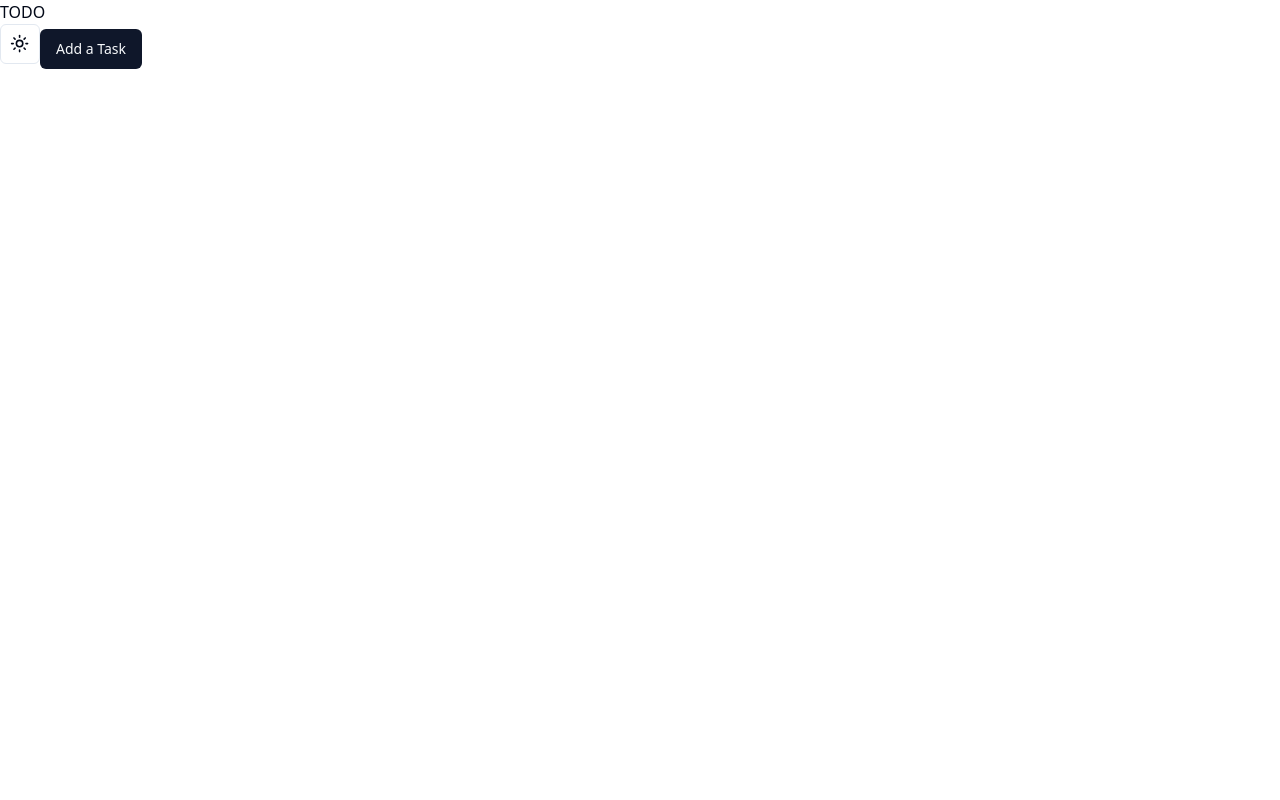
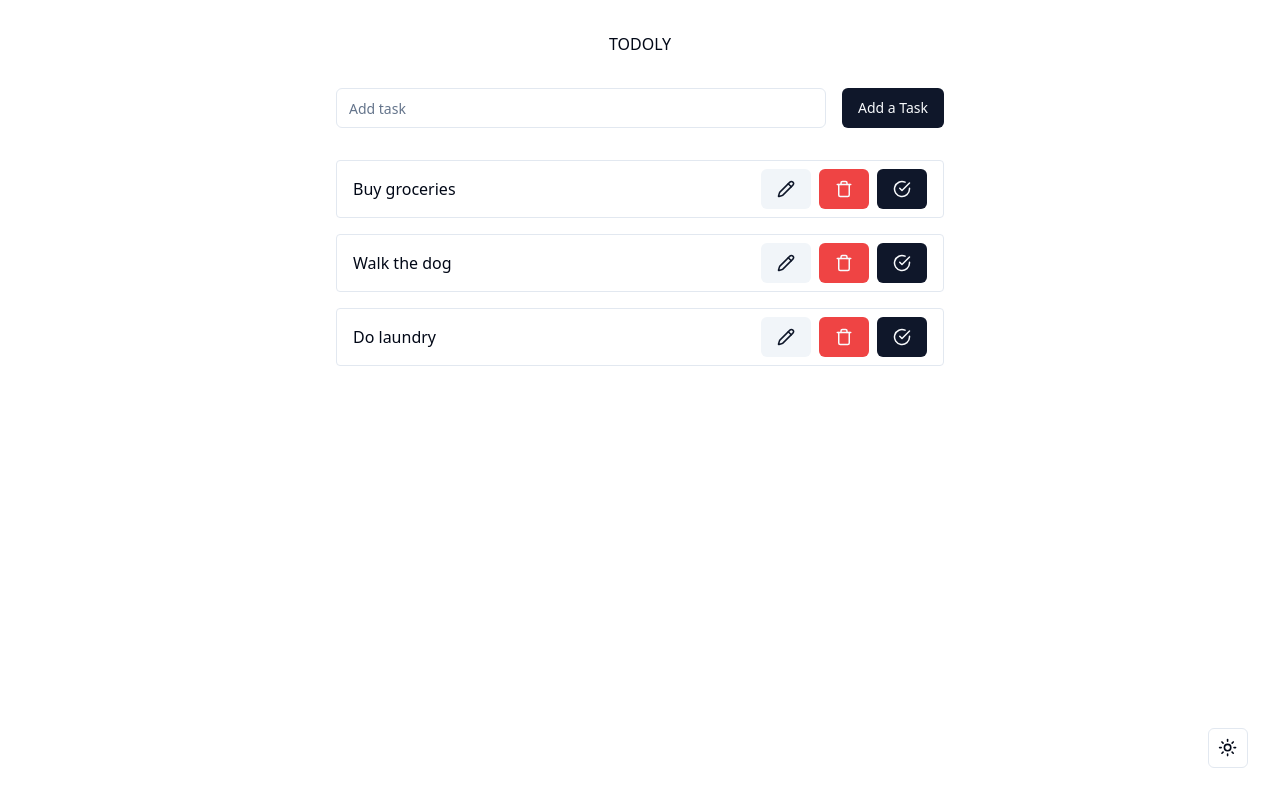
Before and after one commit to sriharshAmur/todoly, a Next.js app: page / in a window 1280 px wide. Built offline with nearby package versions, Linux system fonts and the light colour scheme.

Commit message:
Added Task UI components

```diff
--- a/src/app/page.tsx
+++ b/src/app/page.tsx
@@ -1,13 +1,57 @@
+import AddTask from "@/components/AddTask";
+import Task from "@/components/Task";
 import { ModeToggle } from "@/components/mode-toggle";
-import { Button } from "@/components/ui/button";
-import Link from "next/link";
 
 export default function HomePage() {
   return (
-    <div>
-      <div>TODO</div>
-      <ModeToggle />
-      <Button>Add a Task</Button>
+    <div className="container h-screen px-2 py-8 md:px-8">
+      <div className="relative flex h-full flex-col items-center gap-8">
+        <div className="absolute bottom-0 right-0">
+          <ModeToggle />
+        </div>
+        <div className="flex items-center gap-4">
+          <h1>TODOLY</h1>
+        </div>
+        <div className="flex w-full flex-col  gap-8 md:w-1/2 md:min-w-96">
+          <AddTask />
+
+          <div className="flex w-full flex-col gap-4">
+            {fakeTasks.map((task) => (
+              <Task key={task.id} task={task} />
+            ))}
+          </div>
+        </div>
+      </div>
     </div>
   );
 }
+
+type Priority = "low" | "medium" | "high";
+
+export type Task = {
+  id: string;
+  title: string;
+  completed: boolean;
+  priority?: Priority;
+};
+
+const fakeTasks: Task[] = [
+  {
+    id: "1",
+    title: "Buy groceries",
+    completed: false,
+    priority: "high",
+  },
+  {
+    id: "2",
+    title: "Walk the dog",
+    completed: true,
+    priority: "medium",
+  },
+  {
+    id: "3",
+    title: "Do laundry",
+    completed: false,
+    priority: "low",
+  },
+];
--- /dev/null
+++ b/src/components/AddTask.tsx
@@ -0,0 +1,15 @@
+import React from "react";
+import { Button } from "@/components/ui/button";
+import { Input } from "@/components/ui/input";
+// type Props = {}
+
+const AddTask = () => {
+  return (
+    <div className="flex flex-col items-center gap-4 md:flex-row">
+      <Input placeholder="Add task" />
+      <Button>Add a Task</Button>
+    </div>
+  );
+};
+
+export default AddTask;
--- /dev/null
+++ b/src/components/Task.tsx
@@ -0,0 +1,33 @@
+import { type Task as TaskType } from "@/app/page";
+import React from "react";
+import { Button } from "./ui/button";
+import { Pencil, Trash, CircleCheckBig } from "lucide-react";
+
+type Props = {
+  task: TaskType;
+};
+
+const ICON_SIZE = 18;
+
+const Task = ({ task }: Props) => {
+  return (
+    <div className="flex items-center justify-between rounded border px-4 py-2 ">
+      <div>
+        <div>{task.title}</div>
+      </div>
+      <div className="flex items-center gap-2">
+        <Button variant={"secondary"}>
+          <Pencil size={ICON_SIZE} />
+        </Button>
+        <Button variant={"destructive"}>
+          <Trash size={ICON_SIZE} />
+        </Button>
+        <Button>
+          <CircleCheckBig size={ICON_SIZE} />
+        </Button>
+      </div>
+    </div>
+  );
+};
+
+export default Task;
--- /dev/null
+++ b/src/components/ui/input.tsx
@@ -0,0 +1,24 @@
+import * as React from "react";
+
+import { cn } from "@/lib/utils";
+
+export type InputProps = React.InputHTMLAttributes<HTMLInputElement>;
+
+const Input = React.forwardRef<HTMLInputElement, InputProps>(
+  ({ className, type, ...props }, ref) => {
+    return (
+      <input
+        type={type}
+        className={cn(
+          "border-input bg-background ring-offset-background placeholder:text-muted-foreground focus-visible:ring-ring flex h-10 w-full rounded-md border px-3 py-2 text-sm file:border-0 file:bg-transparent file:text-sm file:font-medium focus-visible:outline-none focus-visible:ring-2 focus-visible:ring-offset-2 disabled:cursor-not-allowed disabled:opacity-50",
+          className,
+        )}
+        ref={ref}
+        {...props}
+      />
+    );
+  },
+);
+Input.displayName = "Input";
+
+export { Input };
```
Also changed, not shown: src/components/ui/button.tsx (+13 -13 lines), src/components/ui/dropdown-menu.tsx (+48 -48 lines).
